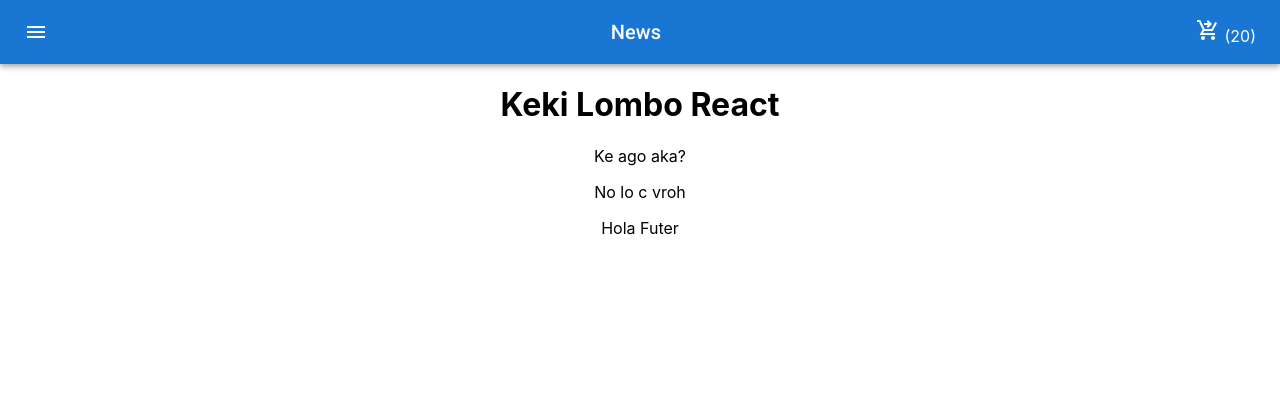
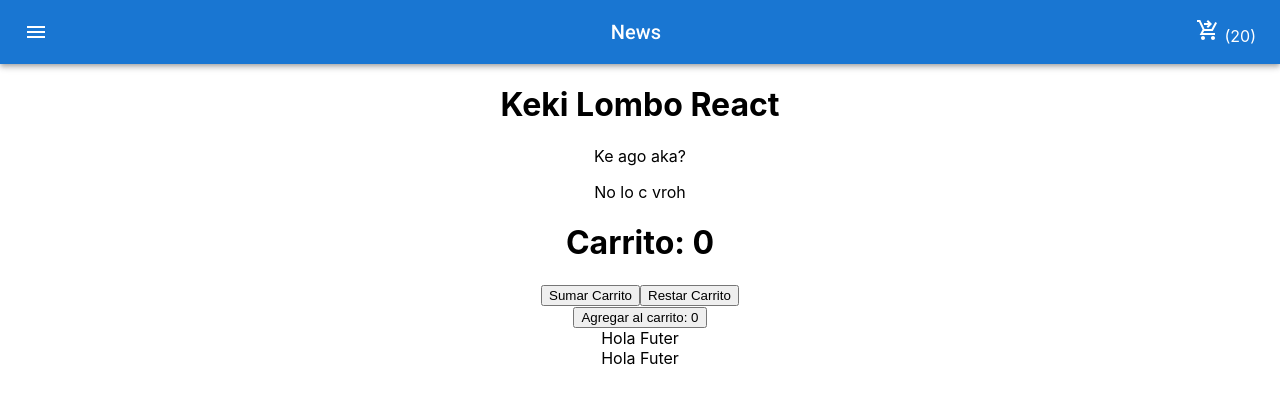
Before and after one commit to NFontana0/ReactJS, a React (Create React App) app: page / in a window 1280 px wide. Shown: the top 404 px of the page. Built offline with nearby package versions, Linux system fonts and the light colour scheme.

Commit message:
Contador con boton

```diff
--- a/src/App.js
+++ b/src/App.js
@@ -10,12 +10,19 @@ import '@fontsource/roboto/700.css';
 import { AccessAlarm, ThreeDRotation } from '@mui/icons-material';
 import Footer from './components/Footer';
 import ItemListContainer from './components/ItemListContainer';
+import ItemCount from './components/ItemCount';
 
 function App() {
 
   function alertInicio() {
     alert("Bienvenidos!");
   }
+
+  let producto1 = { stock: 10, initial: 0};
+
+  function onAdd() {
+  }
+
 
   return (
     <div className="App">
@@ -29,6 +36,8 @@ function App() {
         <p>No lo c vroh</p>
       </div>
 
+      <ItemCount item={producto1} onAdd={onAdd}  />
+
       <Footer />
 
     </div>
--- /dev/null
+++ b/src/components/ItemCount.jsx
@@ -0,0 +1,51 @@
+import React, {useState, useEffect} from "react"
+
+export default function ItemCount( {item, onAdd}) {
+
+    //let carrito = 0
+const [carrito, setCarrito] = useState (item.initial);
+
+
+const agregar = () => {
+    if(carrito < item.stock) {
+        setCarrito(carrito + 1);
+    } else {
+        alert("No tenemos mas stock!");
+}
+};
+
+const sacar = () => {
+    if(carrito >  item.initial) {
+        setCarrito(carrito - 1);
+    } else {
+        alert("el Carrito no puede ser negativo!");
+}
+};
+
+    return (
+
+    <><h1>Carrito: {carrito}</h1>
+        <button
+            onClick= {agregar}>
+            Sumar Carrito</button>
+
+        <button
+            onClick={sacar}>
+            Restar Carrito</button>
+
+
+        <div className="d-flex justify-content-center mt-2">
+            <button
+            variant="outline-secondary"
+            onClick={() => {
+                onAdd();
+            }}
+            >
+            Agregar al carrito: {carrito}
+            </button>
+        </div>
+
+
+        <div>Hola Futer</div></>
+    )
+}
--- a/src/components/ItemListContainer.jsx
+++ b/src/components/ItemListContainer.jsx
@@ -3,8 +3,7 @@ import React, {useState, useEffect} from "react"
 export default function ItemListContainer( {alertInicio} ) {
     alertInicio();
     return (
-    <>
-
-    </>
+    <div>
+    </div>
     )
 }
```
